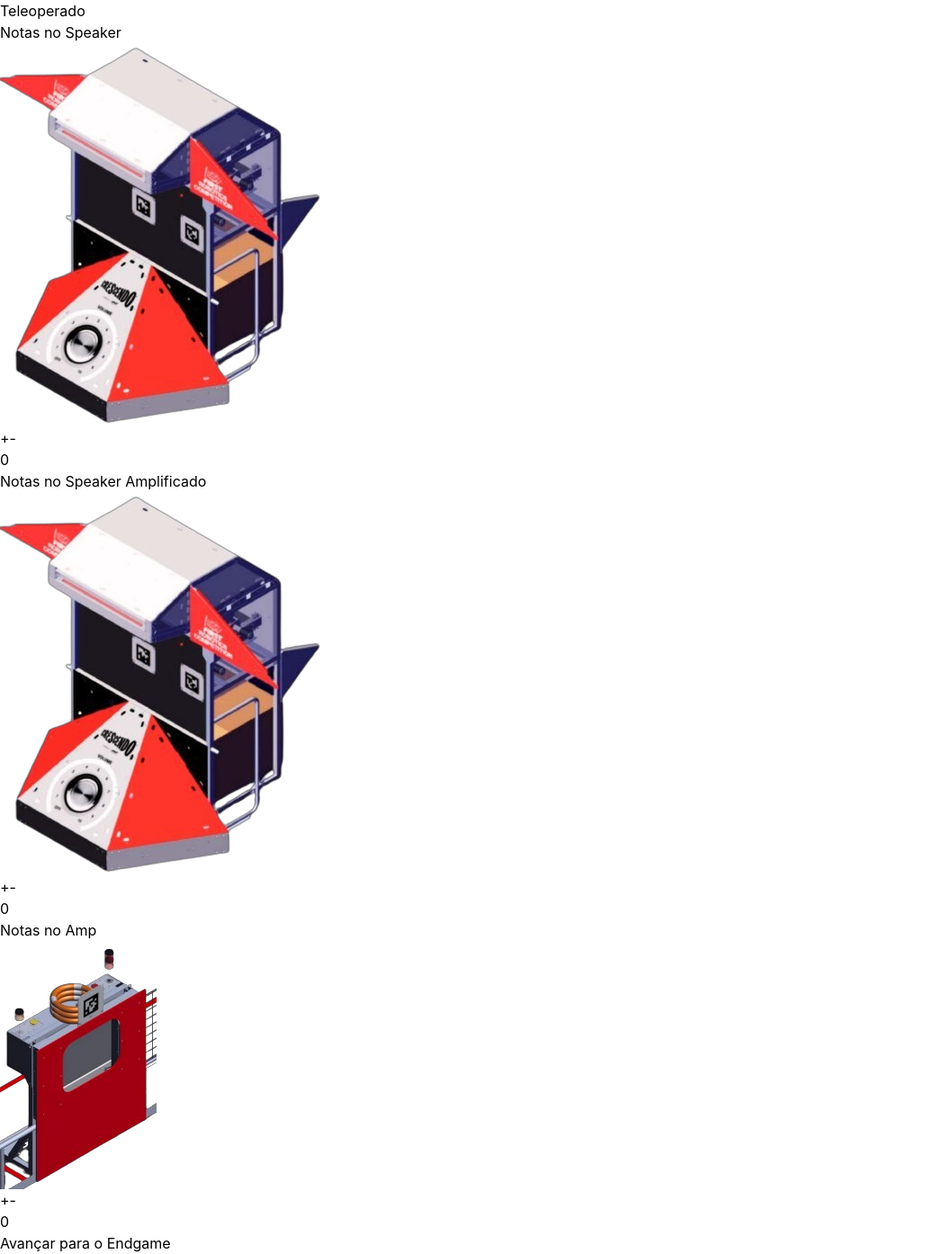
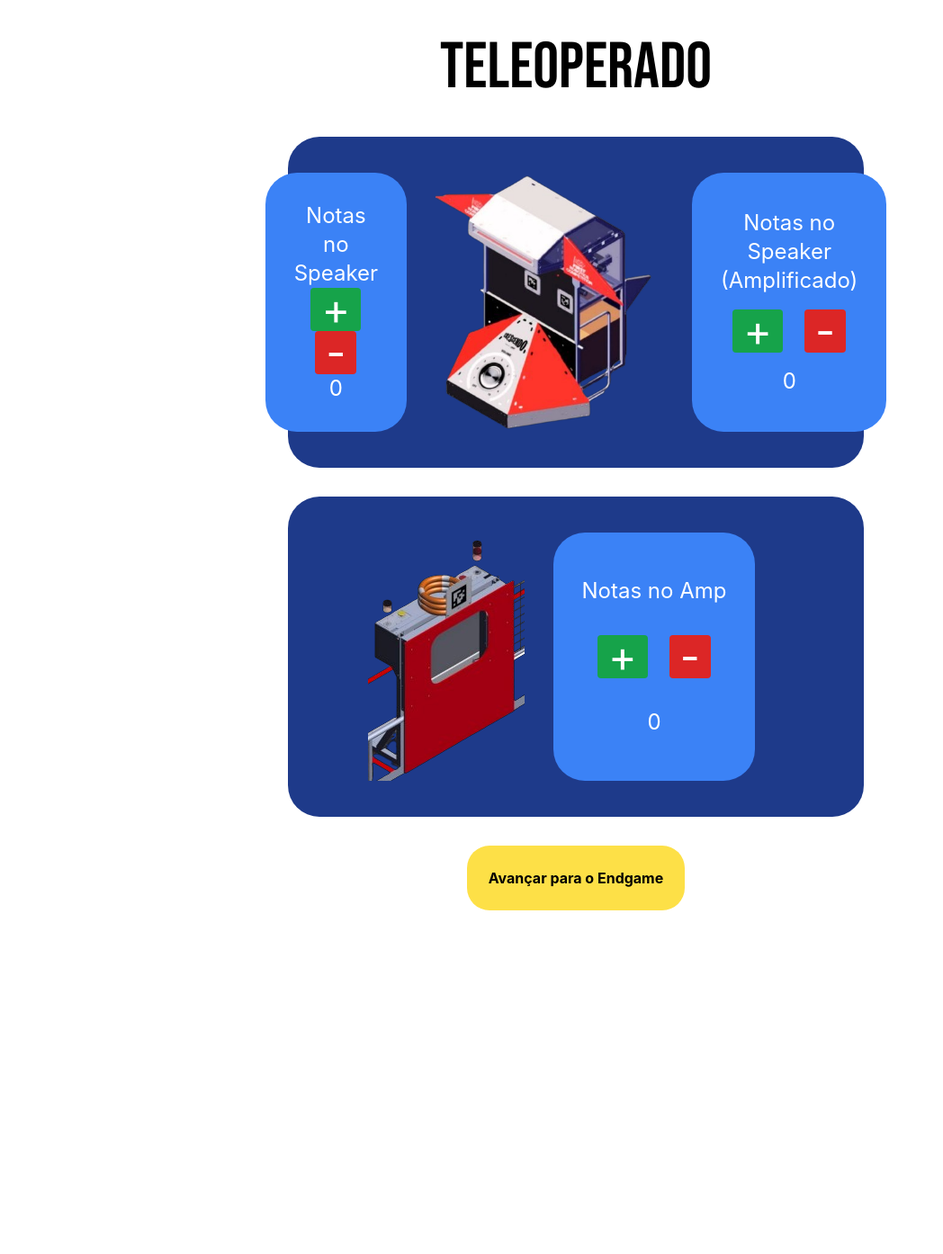
Before and after one commit to TaubatexasRobotics/yet-another-scouting-system, a React (Create React App) app: page / in a window 1280 px wide. Shown: the whole page at 90% size, without its empty margins (0-1048 px from the left). After the commit the page ends 1012 px from the top, so only its background shows below. Built offline with nearby package versions, Linux system fonts and the light colour scheme; a web font is replaced by a local one.

Commit message:
feat: implement styles to teleoperated component

```diff
--- a/src/components/Teleoperated.jsx
+++ b/src/components/Teleoperated.jsx
@@ -1,29 +1,44 @@
 const Teleoperated = () => {
   return (
     <form>
-      <h2>Teleoperado</h2>
-      <div>
-        <h3>Notas no Speaker</h3>
-        <img src="/images/speaker.png" />
-        <button type="button">+</button>
-        <button type="button">-</button>
-        <h3>0</h3>
+      <h2 className="text-7xl text-center my-10 font-bebas">Teleoperado</h2>
+      <div className="flex justify-center mx-auto my-8 text-center bg-blue-900 w-1/2 px-8 py-10 rounded-[35px]">
+        <div className="mx-8 flex flex-col justify-around bg-blue-500 p-8 rounded-[35px] text-white">
+          <h3 className="text-2xl">Notas no Speaker</h3>
+          <div>
+            <button type="button" className="text-5xl bg-green-600 text-white px-3 rounded mx-3">+</button>
+            <button type="button" className="text-5xl bg-red-600 text-white px-3 rounded mx-3">-</button>
+          </div>
+          <h3 className="text-2xl">0</h3>
+        </div>
+        <img alt="speaker" className="h-72" src="/images/speaker.png" />
+        <div className="mx-8 flex flex-col justify-around bg-blue-500 p-8 rounded-[35px] text-white">
+          <h3 className="text-2xl">Notas no Speaker<br/>(Amplificado)</h3>
+          <div>
+            <button type="button" className="text-5xl bg-green-600 text-white px-3 rounded mx-3">+</button>
+            <button type="button" className="text-5xl bg-red-600 text-white px-3 rounded mx-3">-</button>
+          </div>
+          <h3 className="text-2xl">0</h3>
+        </div>
       </div>
-      <div>
-        <h3>Notas no Speaker Amplificado</h3>
-        <img src="/images/speaker.png" />
-        <button type="button">+</button>
-        <button type="button">-</button>
-        <h3>0</h3>
+      <div className="flex justify-center mx-auto my-8 text-center bg-blue-900 w-1/2 px-8 py-10 rounded-[35px]">
+        <img src="/images/amp.png" alt="amp" />
+        <div className="mx-8 flex flex-col justify-around bg-blue-500 p-8 rounded-[35px] text-white">
+          <h3 className="text-2xl">Notas no Amp</h3>
+          <div>
+            <button type="button" className="text-5xl bg-green-600 text-white px-3 rounded mx-3">+</button>
+            <button type="button" className="text-5xl bg-red-600 text-white px-3 rounded mx-3">-</button>
+          </div>
+          <h3 className="text-2xl">0</h3>
+        </div>
       </div>
-      <div>
-        <h3>Notas no Amp</h3>
-        <img src="/images/amp.png" />
-        <button type="button">+</button>
-        <button type="button">-</button>
-        <h3>0</h3>
+      <div className="flex justify-center align-center">
+          <button type="button">
+                <div className="flex align-center text-center font-bold bg-yellow-300 p-6 rounded-[25px]">
+                Avançar para o Endgame
+                </div>
+          </button>
       </div>
-      <button type="button">Avançar para o Endgame</button>
     </form>
   );
 }
```
